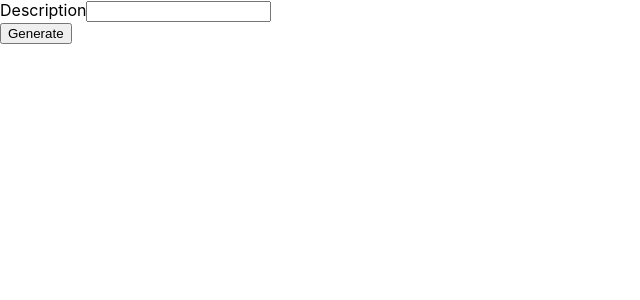
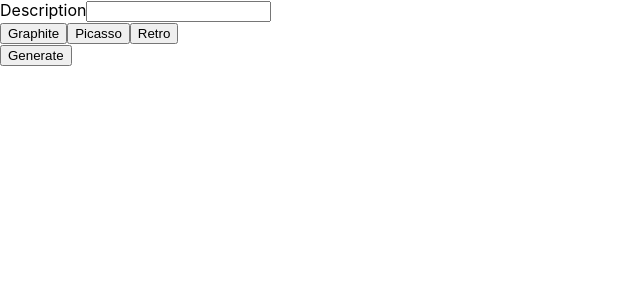
Before and after one commit to rukiyeozmen/image-generator-ai, a React (Create React App) app in the folder frontend/: page / in a window 1280 px wide. Shown: the top 300 px of the page, without its empty margins (0-640 px from the left). Built offline with nearby package versions, Linux system fonts and the light colour scheme; no server answers.

Commit message:
add theme component, styles for theme

```diff
--- a/frontend/src/App.js
+++ b/frontend/src/App.js
@@ -3,6 +3,7 @@ import { BrowserRouter as Router, Route, Link, Routes, Navigate } from 'react-ro
 import InputBox from './components/InputBox';
 import { Configuration, OpenAIApi } from 'openai';
 import GeneratedImage from './components/GeneratedImage';
+import Themes from './components/Themes';
 
 const configuration = new Configuration({
   apiKey: process.env.REACT_APP_API_KEY,
@@ -11,11 +12,12 @@ const openai = new OpenAIApi(configuration);
 
 const App = () => {
   const [userPrompt, setUserPrompt] = useState('');
+  const [theme, setTheme] = useState('');
   const [imageUrl, setImageUrl] = useState();
 
   const generateImages = async () => {
     const imageParameters = {
-      prompt: userPrompt,
+      prompt: userPrompt + theme,
     };
     const response = await openai.createImage(imageParameters);
     const urlData = response.data.data[0].url;
@@ -34,6 +36,7 @@ const App = () => {
                   <Navigate to="/generated-images" replace state={{ imageUrl }} />
                 )}
                 <InputBox label="Description" setAttribute={setUserPrompt} />
+                <Themes setTheme={setTheme} />
                 <button className="generate-button-main" onClick={generateImages}>
                   Generate
                 </button>
--- /dev/null
+++ b/frontend/src/components/Themes.js
@@ -0,0 +1,33 @@
+import React, { useState } from 'react';
+import '../styles/Themes.scss';
+
+const themes = [
+  { label: 'Graphite', content: 'Hand-drawn with graphite pencil' },
+  { label: 'Picasso', content: 'In the abstract style of Picasso' },
+  { label: 'Retro', content: 'In the style of groovy retro funk' },
+  // ...add more themes here
+];
+
+const Themes = ({ setTheme }) => {
+  const [selectedTheme, setSelectedTheme] = useState();
+
+  const handleThemeClick = (theme) => {
+    setSelectedTheme(theme.label);
+    setTheme(theme.content);
+  };
+
+  return (
+    <div>
+       {themes.map((theme) => (
+        <button
+          className={`theme-button ${selectedTheme === theme.label ? 'theme-button-selected' : ''}`}
+          onClick={() => handleThemeClick(theme)}
+        >
+          {theme.label}
+        </button>
+      ))}
+    </div>
+  );
+};
+
+export default Themes;
```
Also changed, not shown: frontend/src/styles/Themes.scss (added), 2 other files (tests, documents, lock files or other folders).
